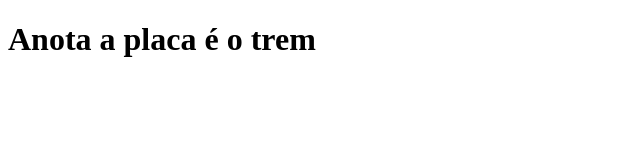
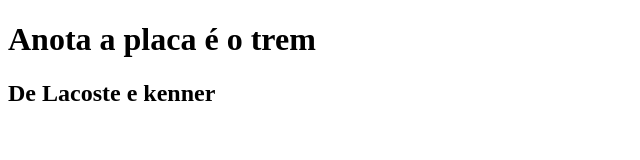
Before and after one commit to leopuffzinho/gitbariri, a plain HTML site: page index.html in a window 1280 px wide. Shown: the whole page, without its empty margins (0-640 px from the left). Drawn offline with Linux system fonts and the light colour scheme.

Commit message:
Inclusão de mensagem

```diff
--- a/index.html
+++ b/index.html
@@ -7,5 +7,6 @@
 </head>
 <body>
     <h1>Anota a placa é o trem</h1>
+    <h2>De Lacoste e kenner</h2>
 </body>
 </html>
```
